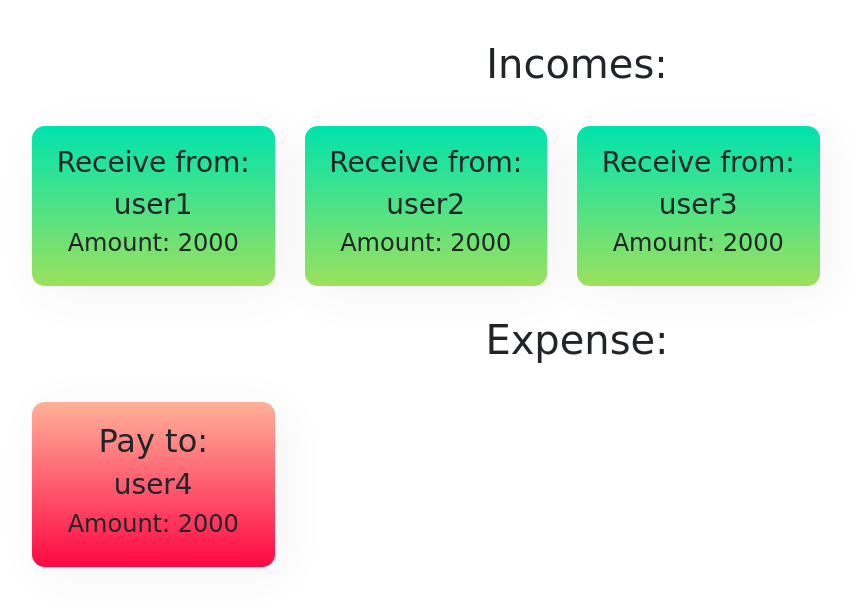
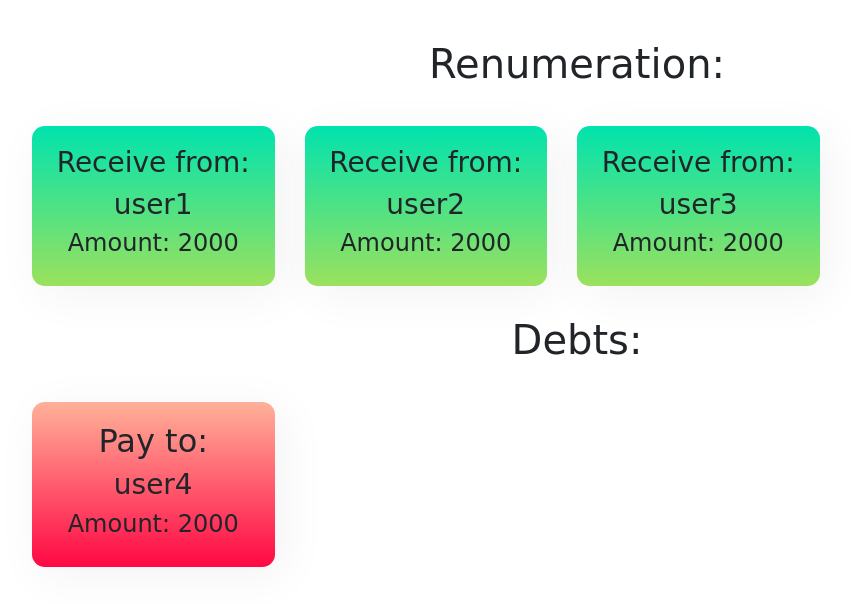
Before and after one commit to Shubh0405/Money-Splitter, a Django app: page /splitter/final_settlements/ in a window 1280 px wide. Shown: the part 80-684 px from the top of the page, without its empty margins (63-914 px from the left). Run offline with Django 3.2, Linux system fonts and the light colour scheme; a user stored in the database is signed in; data comes from the database, SQL or seed files in the repository; some libraries are stand-ins or nearby versions; some web fonts are replaced.

Commit message:
Update final_settlements.html

```diff
--- a/money_splitter/templates/splitter/final_settlements.html
+++ b/money_splitter/templates/splitter/final_settlements.html
@@ -8,8 +8,11 @@
 <div class="container">
   <div class="final-debt-info">
     <div class="final-debt-income">
-      <h1>Incomes:</h1>
+      <h1>Renumeration:</h1>
       <div class="row">
+        {% if noincome %}
+          <h4>Oops! Looks like no remuneration is pending.</h4>
+        {% else %}
         {% for obj in user_receiver_positive %}
           <div class="col-lg-3 col-md-4 col-sm-6 col-12">
             <div class="incomes-debts-info">
@@ -28,11 +31,15 @@
             </div>
           </div>
         {% endfor %}
+        {% endif %}
       </div>
     </div>
     <div class="final-debt-expense">
-      <h1>Expense:</h1>
+      <h1>Debts:</h1>
       <div class="row">
+        {% if noexpense %}
+        <h4>Hurray! No debts pending.</h4>
+        {% else %}
         {% for obj in user_sender_positive %}
         <div class="col-lg-3 col-md-4 col-sm-6 col-12">
           <div class="expense-debts-info">
@@ -51,37 +58,12 @@
           </div>
         </div>
         {% endfor %}
+        {% endif %}
       </div>
     </div>
   </div>
 </div>
 
-<!-- <div class="container">
-  <div class="jumbotron">
-    <h1>Incomes:</h1>
-    {% for obj in user_receiver_positive %}
-    <p>Receive from: {{ obj.sender.username }}</p>
-    <p>Amount: {{ obj.final_amount }}</p>
-    <br>
-    {% endfor %}
-    {% for obj in user_sender_negative %}
-    <p>Receive from: {{ obj.receiver.username }}</p>
-    <p>Amount: {{ obj.final_amount }}</p>
-    <br>
-    {% endfor %}
-    <br>
-    <h1>Expense:</h1>
-    {% for obj in user_sender_positive %}
-    <p>Pay to: {{ obj.receiver.username }}</p>
-    <p>Amount: {{ obj.final_amount }}</p>
-    {% endfor %}
-    {% for obj in user_receiver_negative %}
-    <p>Pay to: {{ obj.sender.username }}</p>
-    <p>Amount: {{ obj.final_amount }}</p>
-    {% endfor %}
-  </div>
-</div> -->
-
 
 
 {% endblock %}
```
